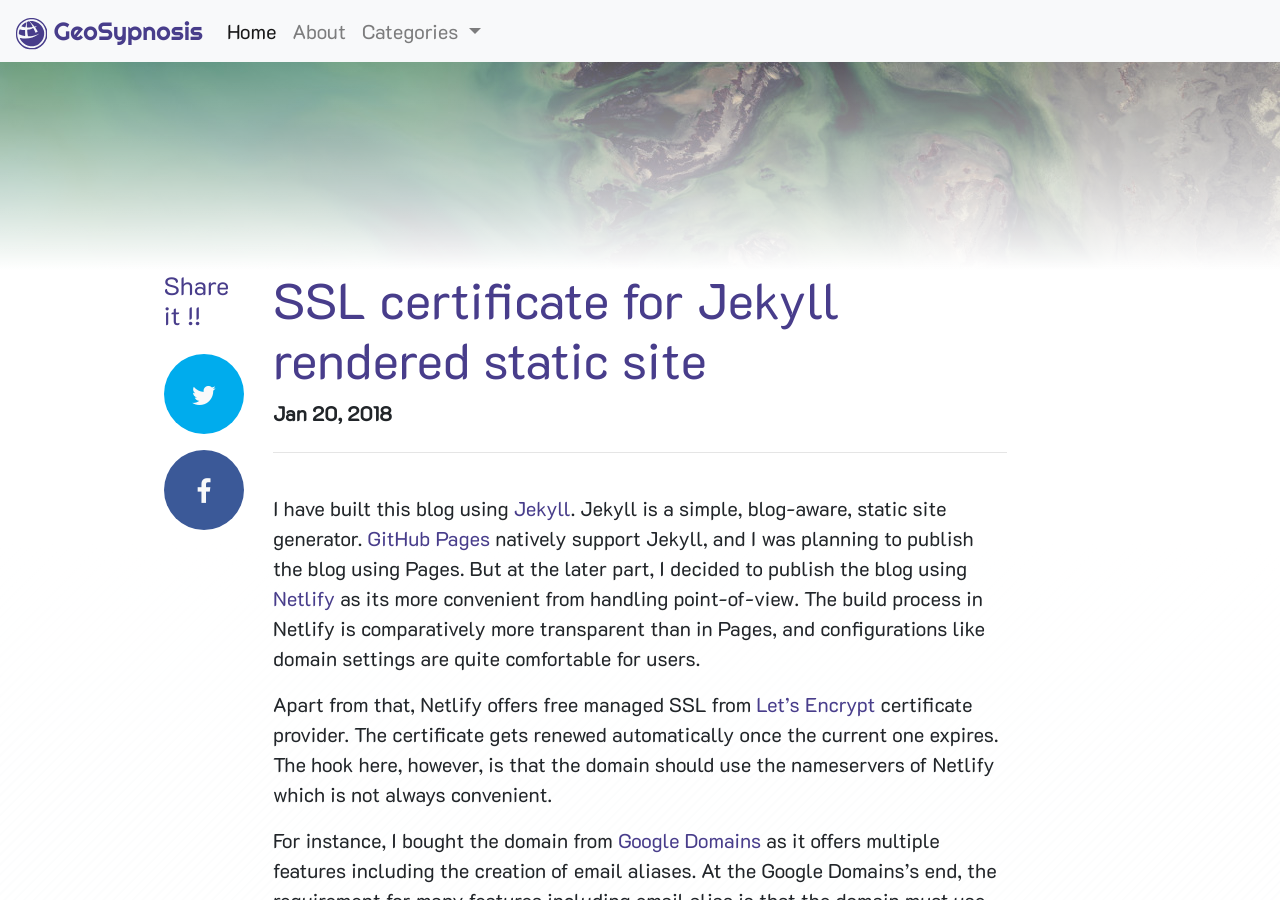
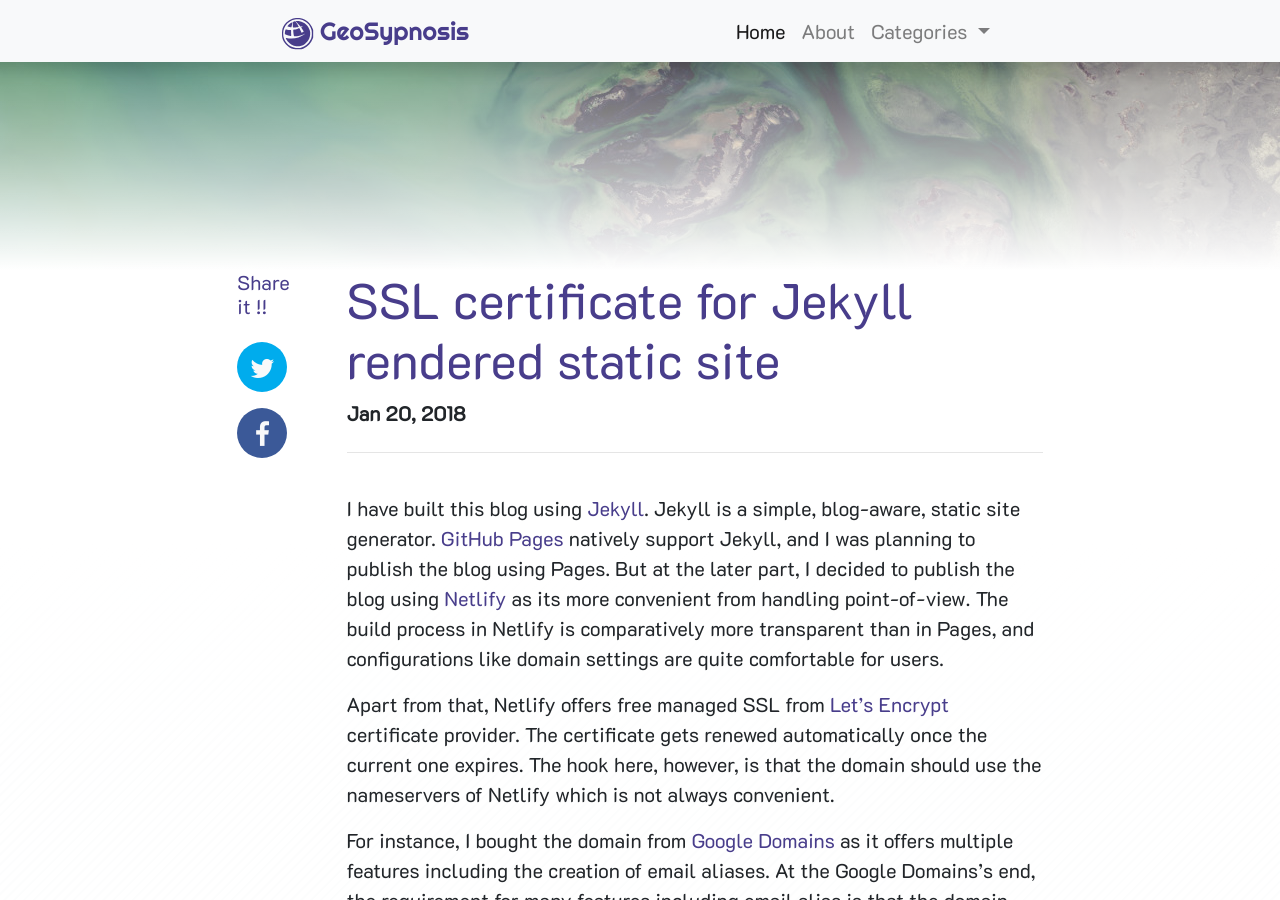
Before and after one commit to Geosynopsis/geosynopsis.github.io, a Jekyll site: the page built from _posts/2018-01-20-SSL-for-Jekyll-Rendered-Static-Site.md, in a window 1280 px wide and 900 px high. Built offline with Jekyll 4.4.1, drawn with Linux system fonts in a browser that asks for light colours; nearby versions of some CDN libraries; comment, search, counter and statistics services are not loaded.

Commit message:
New layout

```diff
--- a/_includes/header.html
+++ b/_includes/header.html
@@ -1,8 +1,9 @@
 <header role="banner">
     {% assign default_paths = site.pages | map: "path" %}
     {% assign page_paths = site.header_pages | default: default_paths %}
-
-    <nav class="navbar navbar-expand-lg navbar-light bg-light fixed-top" style="z-index: 1030">
+    <nav class="navbar navbar-expand-lg navbar-light
+        row bg-light fixed-top align-items-center justify-content-center shadow">
+        <div class="col-sm-7">
             <a class="navbar-brand" href="{{'/' | relative_url }}">
             <span class="align-top d-inline-block title-svg">
                 {% include site-logo.svg fill="darkslateblue"%}
@@ -52,7 +53,7 @@
                     </li>
                 </ul>
             </div>
-
+        </div>
     </nav>
     {% if page.title_image %}
     <div class="site-header" role="banner" style="background: url({{page.title_image}});"></div>
--- a/_includes/sticky-social-media.html
+++ b/_includes/sticky-social-media.html
@@ -1,13 +1,13 @@
-<div class="col-sm-1" style="margin-left: -8.3333%">
-    <div class="social-media-icon-stack">
-        <h5 class="h5 text-primary">Share it !!</h5>
-        <a href='http://twitter.com/share?url={{ full_url }}&text={{page.title}}' target="_blank">
+<div id="social-share" class="col-sm-1">
+    <div class="row mr-1 ml-1 social-media-icon-stack">
+        <h6 class="col-sm-12 text-primary">Share it !!</h6>
+        <a class="col-sm-12" href='http://twitter.com/share?url={{ full_url }}&text={{page.title}}' target="_blank">
             <div class="custom-social-icon bg-twitter mt-3">
 
                 <i class="h6 fa fa-twitter fa-lg text-light align-self-center"></i>
             </div>
         </a>
-        <a href='https://www.facebook.com/sharer/sharer.php?u={{ full_urll }}' target="_blank">
+        <a class="col-sm-12" href='https://www.facebook.com/sharer/sharer.php?u={{ full_urll }}' target="_blank">
             <div class="custom-social-icon bg-facebook mt-3">
 
                     <i class="h6 fa fa-facebook fa-lg text-light align-self-auto"></i>
--- a/_layouts/medium_post.html
+++ b/_layouts/medium_post.html
@@ -2,7 +2,7 @@
 layout: default
 ---
 <div class="col-sm-7">
-    <article class="post" itemscope itemtype="http://schema.org/BlogPosting">
+    <article class="row " itemscope itemtype="http://schema.org/BlogPosting">
         <header class="post-header">
             <h1 class="post-title" itemprop="name headline">{{ page.title | escape }}</h1>
             <p class="post-meta">
--- a/_layouts/post.html
+++ b/_layouts/post.html
@@ -3,8 +3,8 @@
 ---
 {% include sticky-social-media.html %}
 <div class="col-sm-7">
-    <article class="row" itemscope itemtype="http://schema.org/BlogPosting">
-        <header class="col-sm-12">
+    <article class="row mr-1 ml-1" itemscope itemtype="http://schema.org/BlogPosting">
+        <div class="col-sm-12">
             <h1 class="h1 text-primary mb-2" itemprop="name headline">{{ page.title | escape }}</h1>
             <div class="pull-left align-text-bottom">
                 <strong>
@@ -17,17 +17,7 @@
                     {% endif %}
                 </strong>
             </div>
-            <!--<div class="pull-right">-->
-                <!--{% assign full_url = site.url | append: page.url%}-->
-                <!--&lt;!&ndash;<span><strong>Share: </strong></span>&ndash;&gt;-->
-                <!--<a class="btn btn-primary" href='http://twitter.com/share?url={{ full_url }}&text={{page.title}}' target="_blank">-->
-                    <!--<i class="fa fa-twitter fa-lg social-icon"> Tweet </i>-->
-                <!--</a>-->
-                <!--<a class="btn btn-primary" href='https://www.facebook.com/sharer/sharer.php?u={{ full_urll }}' target="_blank">-->
-                    <!--<i class="fa fa-facebook fa-lg social-icon"> Share </i>-->
-                <!--</a>-->
-            <!--</div>-->
-        </header>
+        </div>
         <div class="col-sm-12 mt-2">
             <hr class="align-self-center">
         </div>
--- a/assets/main.scss
+++ b/assets/main.scss
@@ -54,7 +54,7 @@
 }
 
 .site-header{
-  top: 0;
+  top: 5vh;
   width: 100%;
   height: 60vh;
   position: fixed;
@@ -115,9 +115,17 @@
   top: 10vh;
 }
 
+#social-share{
+  visibility: visible;
+}
 
-
-$social-icon-height: 80px;
+@media (max-width: 700px) {
+  #social-share {
+    height: 0;
+    visibility: hidden;
+  }
+}
+$social-icon-height: $h1-font-size;
 
 .custom-social-icon {
   height: $social-icon-height;
@@ -138,8 +146,4 @@
   position:sticky !important;
   top: 30vh;
 }
-
-.contact-list, .social-media-list {
-  list-style: none;
-}
 @import "syntax-highlighting";
```
Also changed, not shown: _layouts/page.html (+4 -7 lines). Lines whose indentation alone changed are shown as unchanged.
